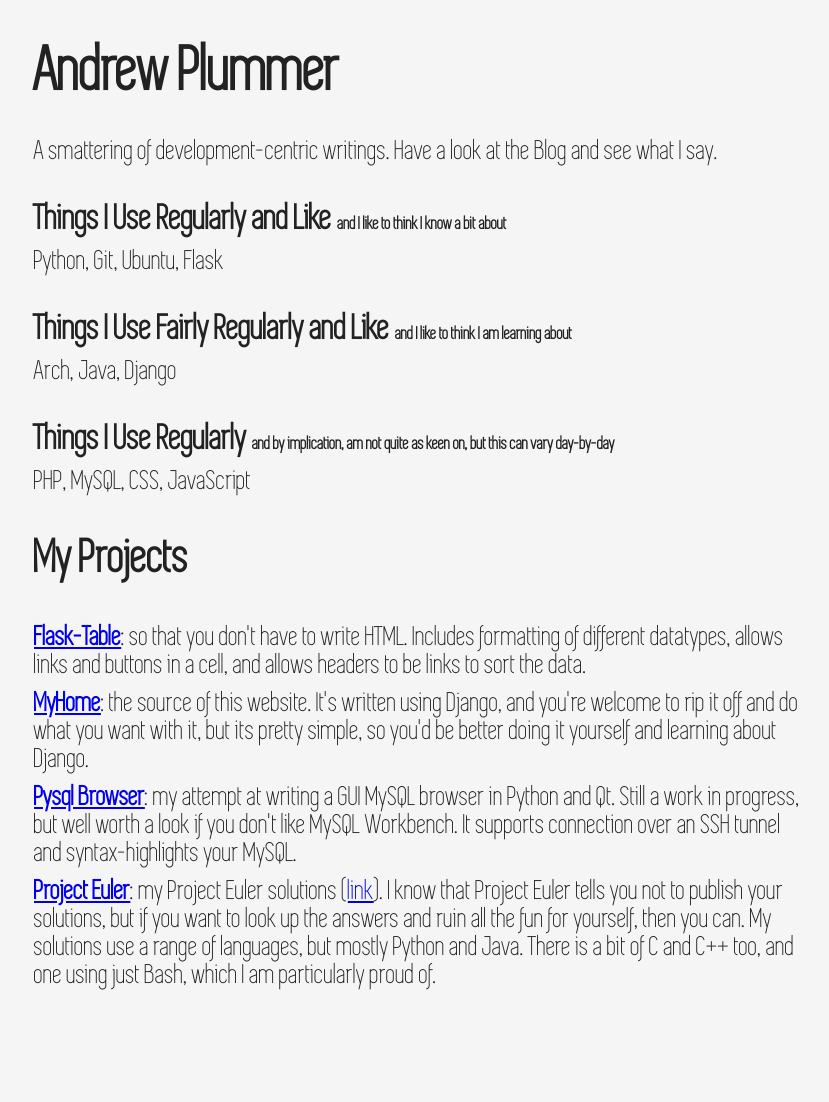
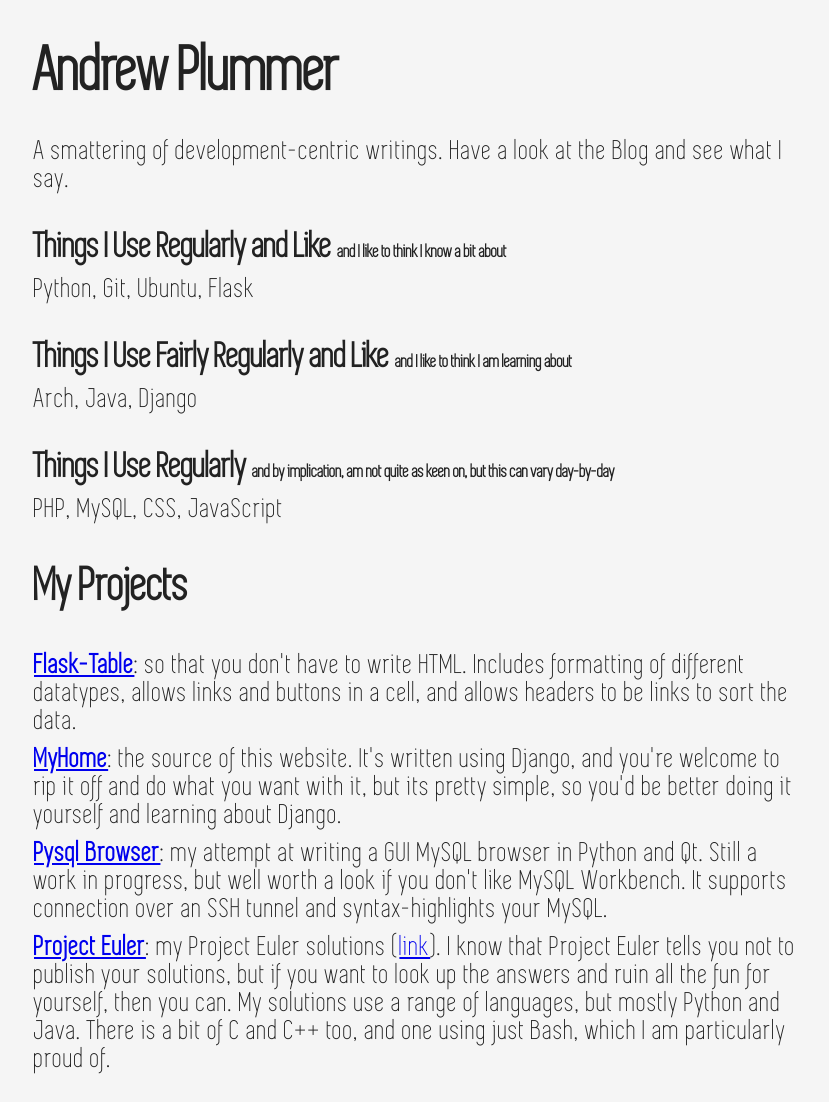
Before and after one commit to plumdog/myhome, a Django app: page / in a window 1280 px wide. Shown: the part 38-1140 px from the top of the page, without its empty margins (222-1051 px from the left). Before the commit the page ends 1028 px from the top, so only its background shows below. Run offline with Django 3.2, Linux system fonts and the light colour scheme; data that the repository does not hold is empty; some libraries are stand-ins or nearby versions.

Commit message:
Tweak letter spacing for readability

```diff
--- a/myhome/myhome/static/style.css
+++ b/myhome/myhome/static/style.css
@@ -51,6 +51,7 @@
 
 p {
 	font-size: 28px;
+	letter-spacing: 1.2px;
 }
 
 .blog-posts a {
```
